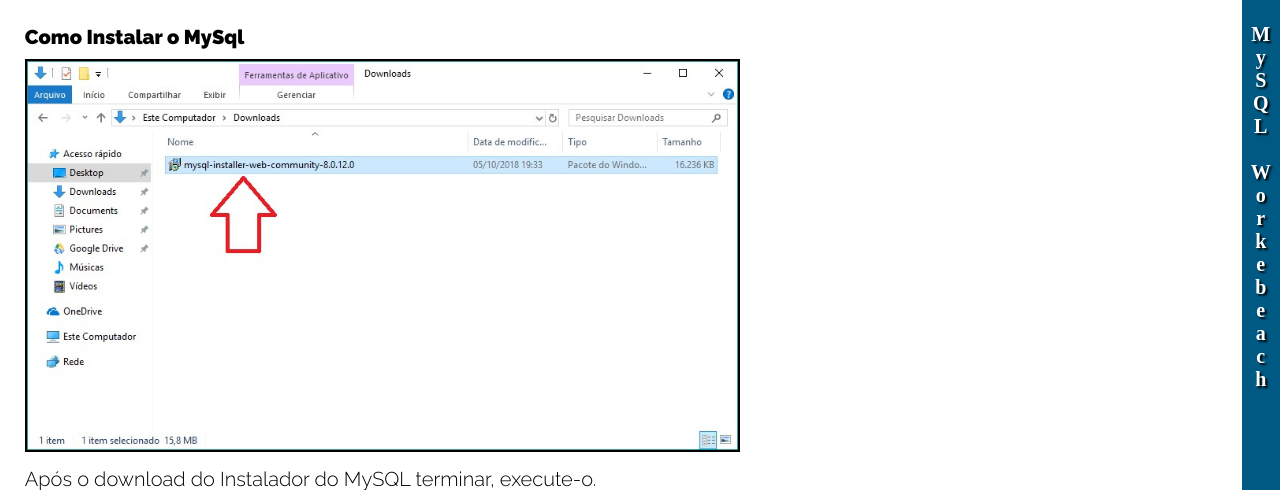
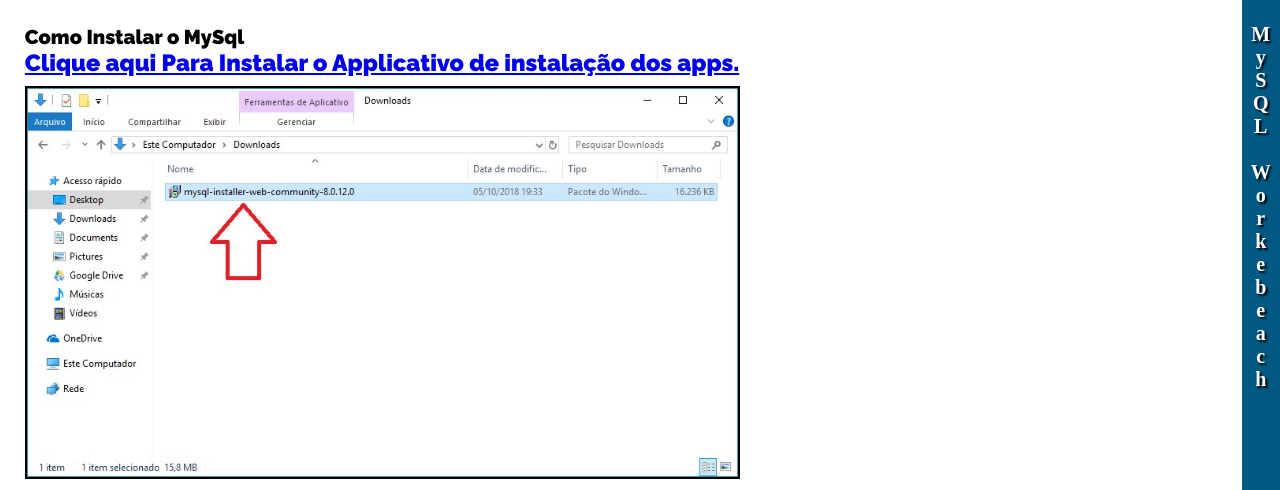
Before and after one commit to guisaar/TuturialOpal, a PHP site: page / in a window 1280 px wide. Shown: the part 100-590 px from the top of the page. Run offline with PHP 8.4, Linux system fonts and the light colour scheme.

Commit message:
Update index.php

```diff
--- a/index.php
+++ b/index.php
@@ -30,12 +30,14 @@
     <div class="content" id="Xampp" style="display:none;">
  <div class="texto">
  <b>Como Instalar o Xampp</b>
+   <h3><a href="DownLoadXampp.HTML">Clique aqui Para Instalar o Applicativo de instalação dos apps.</a></h3></center>
 	</div>
 
 	 </div>
 	 <div class="content" id="MySql" style="display:block;">
  <div class="texto">
   <b>Como Instalar o MySql</b><br>
+  <h3><a href="DownLoad.HTML">Clique aqui Para Instalar o Applicativo de instalação dos apps.</a></h3></center>
 <img src="Scripts\Imagens\foto1.jpg">
   <p>Após o download do Instalador do MySQL terminar, execute-o. </p>
   <p>Pode ser que o instalador identifique uma atualização e peça para ser atualizado, você pode escolher...
@@ -116,6 +118,7 @@ Após escolher a forma de replicação (Standalone ou Cluster) clique em Next >.
 <p>Por fim, você poderá copiar o log da instalação para a memória do seu computador e/ou iniciar algumas ferramentas de utilização do MySQL como o MySQL Workbench e o MysQL Shell.</p>
 <img src="Scripts\Imagens\foto20.png">
 <p>Pronto! Tudo certo pra você começar a usar o MySQL no seu computador.</p>
+
 	</div>
 	 </div>
   </main>
```
